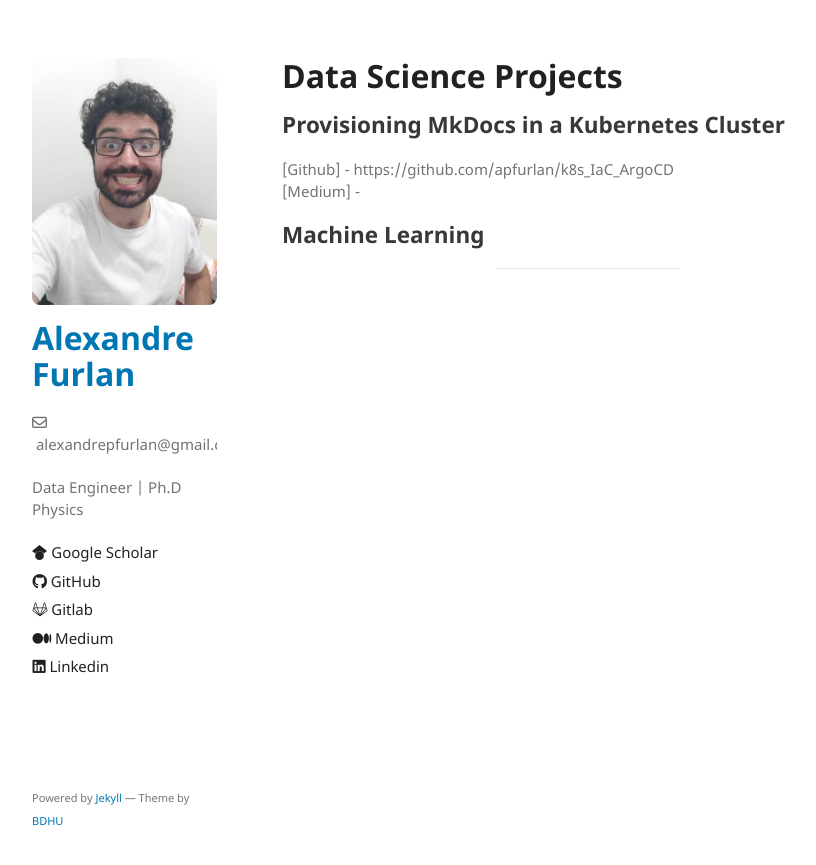
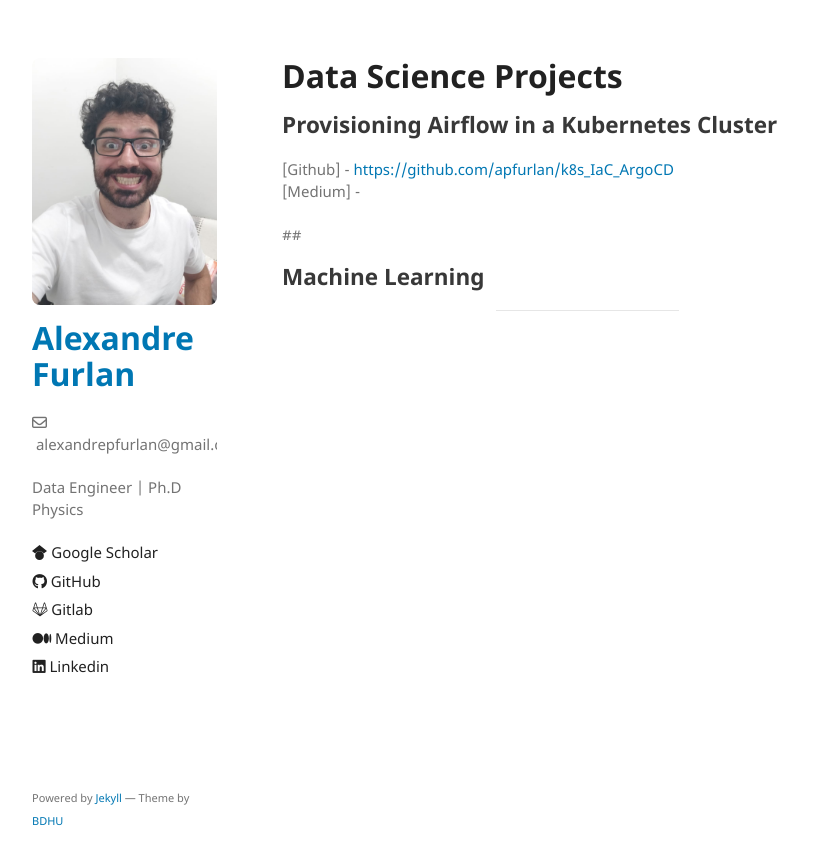
Before and after one commit to apfurlan/apfurlan.github.io, a Jekyll site: the page built from dts-pub-page.md, in a window 1280 px wide. Shown: the top 865 px of the page, without its empty margins (178-994 px from the left). Built offline with Jekyll 4.4.1, drawn with Linux system fonts in a browser that asks for light colours; our own code applies the rules of GitHub Pages for plain Markdown files.

Commit message:
init commit

```diff
--- a/dts-pub-page.md
+++ b/dts-pub-page.md
@@ -2,11 +2,12 @@
 # Data Science Projects
 
 
-## Provisioning MkDocs in a Kubernetes Cluster
+## Provisioning Airflow in a Kubernetes Cluster
 
-[Github] - https://github.com/apfurlan/k8s_IaC_ArgoCD \
+[Github] - [https://github.com/apfurlan/k8s_IaC_ArgoCD](https://github.com/apfurlan/k8s_IaC_ArgoCD) \
 [Medium] -
 
+##
 
 
 
```
